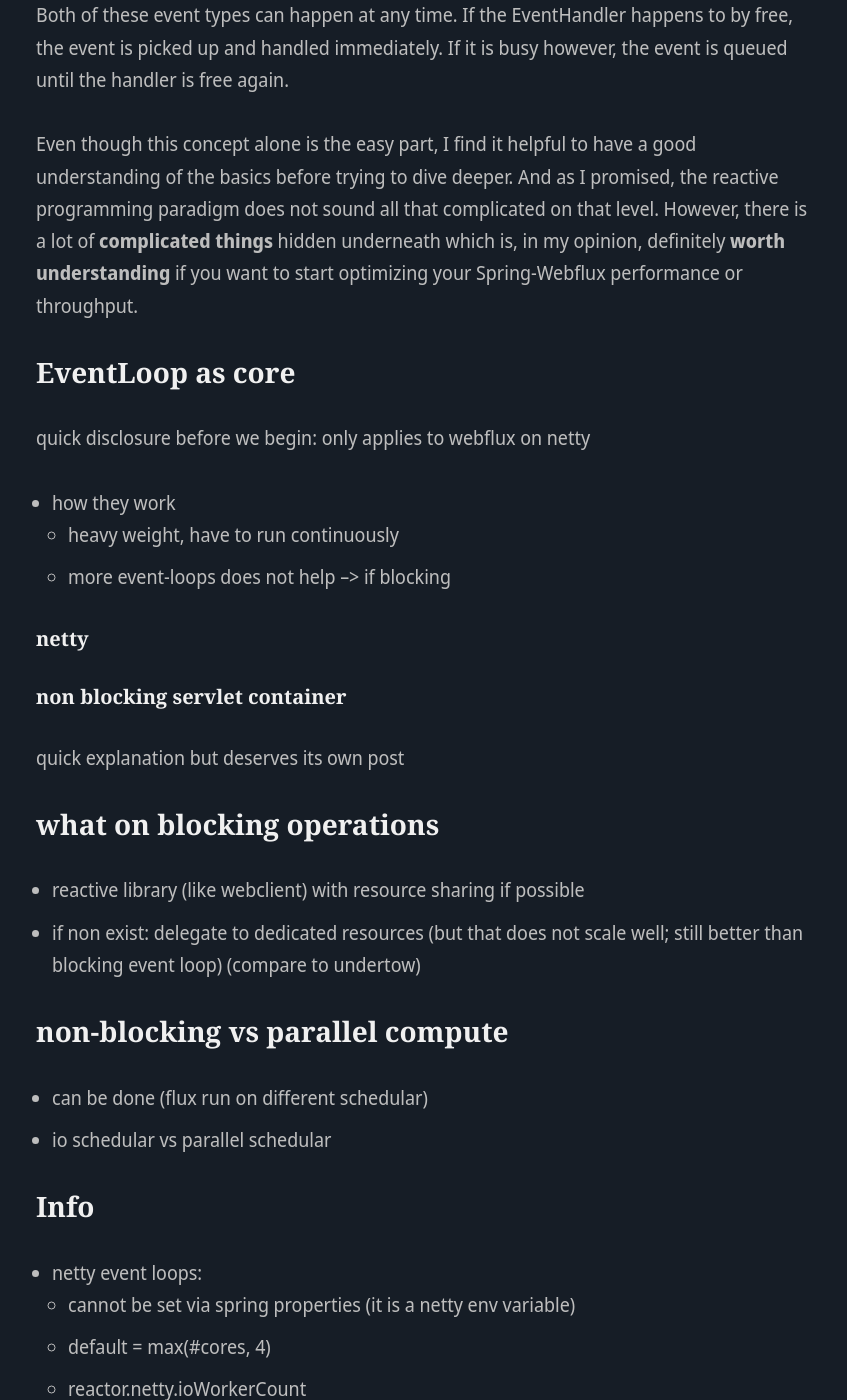
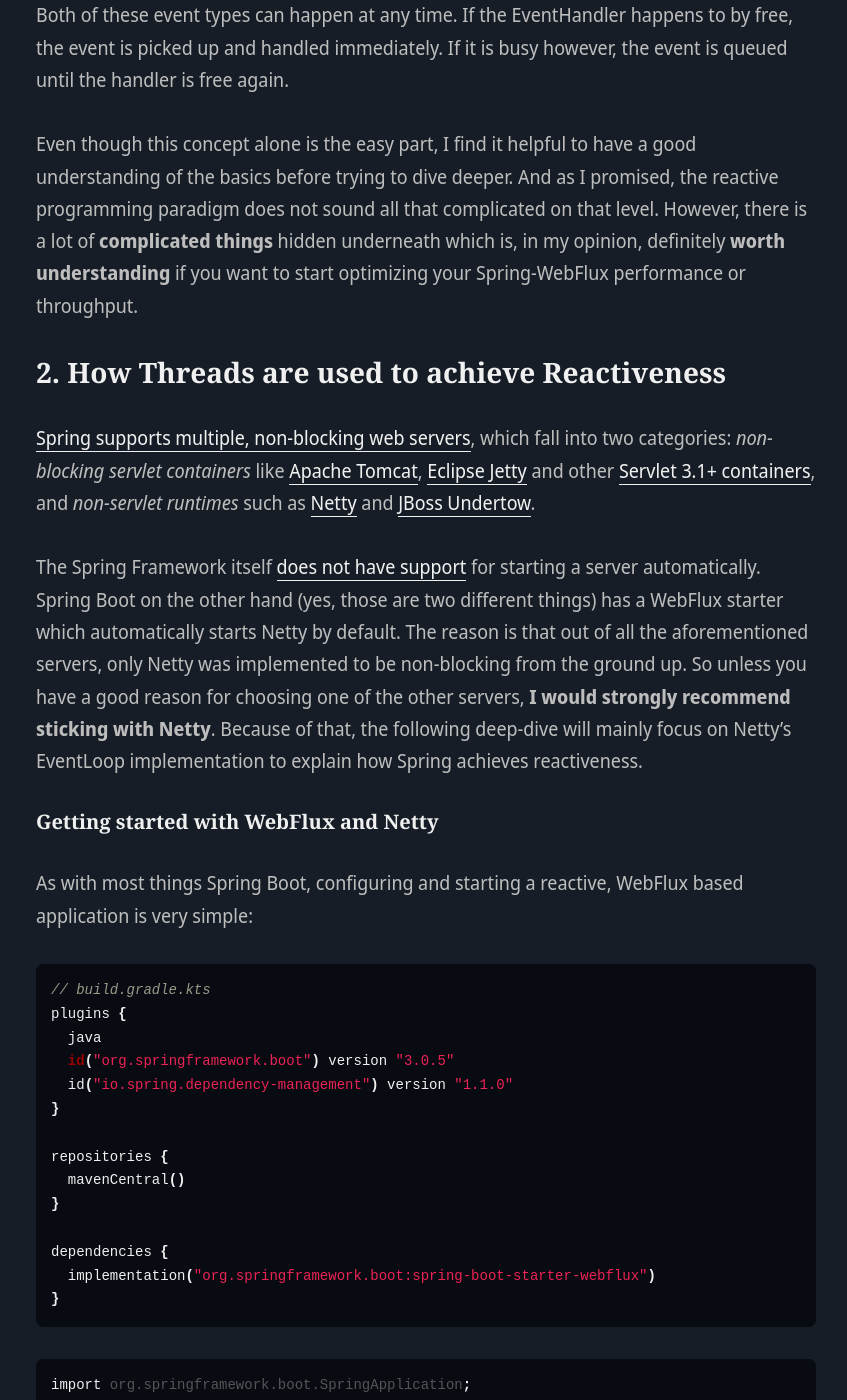
Before and after one commit to StefanKreidel/tech-blog, a Jekyll site: the page built from docs/_posts/2023-04-16-spring-webflux.markdown, in a window 1280 px wide and 1400 px high, scrolled down 2225 px. Shown: the whole window, without its empty margins (214-1061 px from the left). Built offline with Jekyll 4.4.1, drawn with Linux system fonts in a browser that asks for light colours; nearby versions of some CDN libraries; some of the changed text lies outside the part shown.

Commit message:
adds introduction to webflux web servers

````diff
--- a/docs/_posts/2023-03-19-spring-webmvc-servlet-threading.markdown
+++ b/docs/_posts/2023-03-19-spring-webmvc-servlet-threading.markdown
@@ -51,10 +51,10 @@ import org.springframework.boot.SpringApplication;
 import org.springframework.boot.autoconfigure.SpringBootApplication;
 
 @SpringBootApplication
-public class Application {
+public class MyApplication {
 
   public static void main(String[] args) {
-    SpringApplication.run(Application.class, args);
+    SpringApplication.run(MyApplication.class, args);
   }
 
 }
--- a/docs/_posts/2023-04-16-spring-webflux.markdown
+++ b/docs/_posts/2023-04-16-spring-webflux.markdown
@@ -1,11 +1,11 @@
 ---
 layout: post
-title:  'Spring Webflux Visualized: Threading and EventLoops'
+title:  'Spring WebFlux Visualized: Threading and EventLoops'
 date:   2023-04-16 09:10:00 +0100
 author: stefan
 image:  'https://i.imgur.com/eODIUMc.jpg'
 featured: true
-tags:   [Spring, Webflux]
+tags:   [Spring, WebFlux]
 tags_color: '#16afd0'
 ---
 
@@ -26,9 +26,52 @@ The animation visualizes fully reactive event handling. The `EventHandler` (this
 
 Both of these event types can happen at any time. If the EventHandler happens to by free, the event is picked up and handled immediately. If it is busy however, the event is queued until the handler is free again.
 
-Even though this concept alone is the easy part, I find it helpful to have a good understanding of the basics before trying to dive deeper. And as I promised, the reactive programming paradigm does not sound all that complicated on that level. However, there is a lot of **complicated things** hidden underneath which is, in my opinion, definitely **worth understanding** if you want to start optimizing your Spring-Webflux performance or throughput.
+Even though this concept alone is the easy part, I find it helpful to have a good understanding of the basics before trying to dive deeper. And as I promised, the reactive programming paradigm does not sound all that complicated on that level. However, there is a lot of **complicated things** hidden underneath which is, in my opinion, definitely **worth understanding** if you want to start optimizing your Spring-WebFlux performance or throughput.
 
-## EventLoop as core
+## 2. How Threads are used to achieve Reactiveness
+
+[Spring supports multiple, non-blocking web servers](https://docs.spring.io/spring-framework/docs/current/reference/html/web-reactive.html#webflux-server-choice), which fall into two categories: *non-blocking servlet containers* like [Apache Tomcat](https://tomcat.apache.org/), [Eclipse Jetty](https://www.eclipse.org/jetty/) and other [Servlet 3.1+ containers](https://docs.spring.io/spring-framework/docs/current/reference/html/web-reactive.html#threading-model), and *non-servlet runtimes* such as [Netty](https://netty.io) and [JBoss Undertow](https://undertow.io/).
+
+The Spring Framework itself [does not have support](https://docs.spring.io/spring-framework/docs/current/reference/html/web-reactive.html#webflux-server-choice) for starting a server automatically. Spring Boot on the other hand (yes, those are two different things) has a WebFlux starter which automatically starts Netty by default. The reason is that out of all the aforementioned servers, only Netty was implemented to be non-blocking from the ground up. So unless you have a good reason for choosing one of the other servers, **I would strongly recommend sticking with Netty**. Because of that, the following deep-dive will mainly focus on Netty's EventLoop implementation to explain how Spring achieves reactiveness.
+
+#### Getting started with WebFlux and Netty
+
+As with most things Spring Boot, configuring and starting a reactive, WebFlux based application is very simple:
+
+```groovy
+// build.gradle.kts
+plugins {
+  java
+  id("org.springframework.boot") version "3.0.5"
+  id("io.spring.dependency-management") version "1.1.0"
+}
+
+repositories {
+  mavenCentral()
+}
+
+dependencies {
+  implementation("org.springframework.boot:spring-boot-starter-webflux")
+}
+```
+
+```java
+import org.springframework.boot.SpringApplication;
+import org.springframework.boot.autoconfigure.SpringBootApplication;
+
+@SpringBootApplication
+public class MyWebfluxApplication {
+
+  public static void main(String[] args) {
+    SpringApplication.run(MyWebfluxApplication.class, args);
+  }
+
+}
+```
+
+Among a lot of other "magic" things, on startup, Spring starts an embedded Netty webserver. The main difference compared to the other servers supported by Spring is that **Netty does not work on Servlets**, which dispatch incoming requests ready to be picked up by a worker thread (I have already written a detailed [post]({{ site.baseurl }}{% post_url 2023-03-19-spring-webmvc-servlet-threading %}) discussing how that works internally), but on **EventLoop**s.
+
+#### Netty EventLoop's
 
 quick disclosure before we begin: only applies to webflux on netty
 
````
